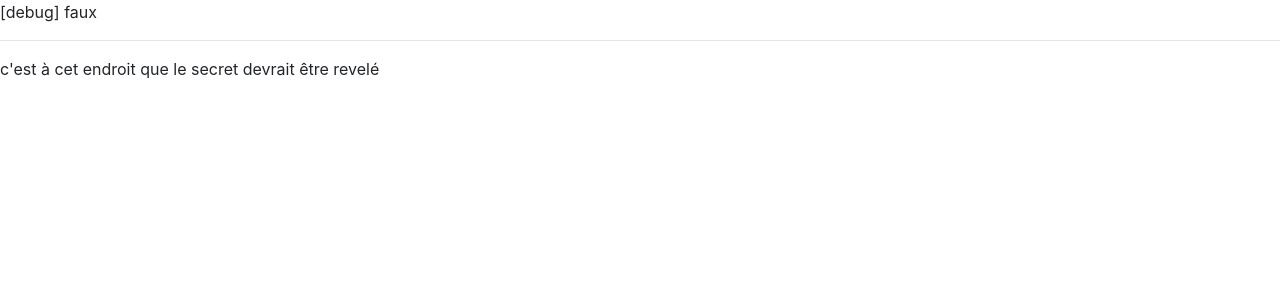
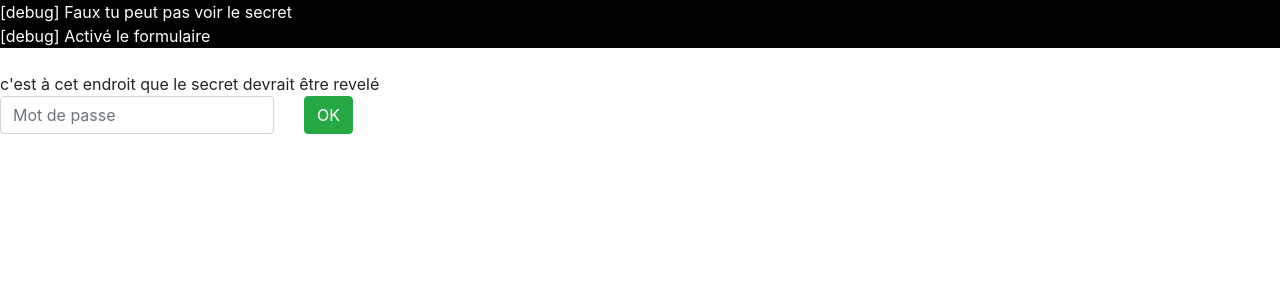
Before and after one commit to TheMaxium69/PhpTransition, a PHP site: page /secret/index.php in a window 1280 px wide. Shown: the top 300 px of the page. Run offline with PHP 8.4, Linux system fonts and the light colour scheme.

Commit message:
FormBoolean

```diff
--- a/secret/index.php
+++ b/secret/index.php
@@ -7,22 +7,42 @@
     <link rel="stylesheet" href="https://stackpath.bootstrapcdn.com/bootstrap/4.3.1/css/bootstrap.min.css" integrity="sha384-ggOyR0iXCbMQv3Xipma34MD+dH/1fQ784/j6cY/iJTQUOhcWr7x9JvoRxT2MZw1T" crossorigin="anonymous">
 </head>
 <body>
-
+<div style="background-color: black; color: white">
 <?php
 $modeRevelation = false;
+$modeForm = true;
 $secret = "le sens de la vie c'est       ";
 $revelation = "c'est à cet endroit que le secret devrait être revelé";
+$unForm = '<form class="row g-3">
+                <div class="col-auto">
+                    <input type="text" class="form-control" id="" placeholder="Mot de passe">
+                </div>
+                <div class="col-auto">
+                    <button type="submit" class="btn btn-success">OK</button>
+                </div>
+           </form>';
 
-if(!$modeRevelation){
-    echo "[debug] faux". "<br>";
+
+if($modeRevelation){
+    echo "[debug] Vrai tu peut voir le secret". "<br>";
+    $revelation = $secret;
+    $modeForm = !$modeForm;
 }else {
-    echo "[debug] vrai". "<br>";
-    $revelation = $secret;
+    echo "[debug] Faux tu peut pas voir le secret". "<br>";
+}
+
+if(!$modeForm){
+    echo "[debug] Désactivé le formulaire". "<br>";
+    $unForm = "";
+}else {
+    echo "[debug] Activé le formulaire". "<br>";
 }
 ?>
+</div>
+<br>
 
-<hr>
 <?php echo $revelation; ?>
+<?php echo $unForm; ?>
 
 <script src="https://code.jquery.com/jquery-3.3.1.slim.min.js" integrity="sha384-q8i/X+965DzO0rT7abK41JStQIAqVgRVzpbzo5smXKp4YfRvH+8abtTE1Pi6jizo" crossorigin="anonymous"></script>
 <script src="https://cdnjs.cloudflare.com/ajax/libs/popper.js/1.14.7/umd/popper.min.js" integrity="sha384-UO2eT0CpHqdSJQ6hJty5KVphtPhzWj9WO1clHTMGa3JDZwrnQq4sF86dIHNDz0W1" crossorigin="anonymous"></script>
```
Also changed, not shown: secret/form.php (added, +32 -0 lines).
